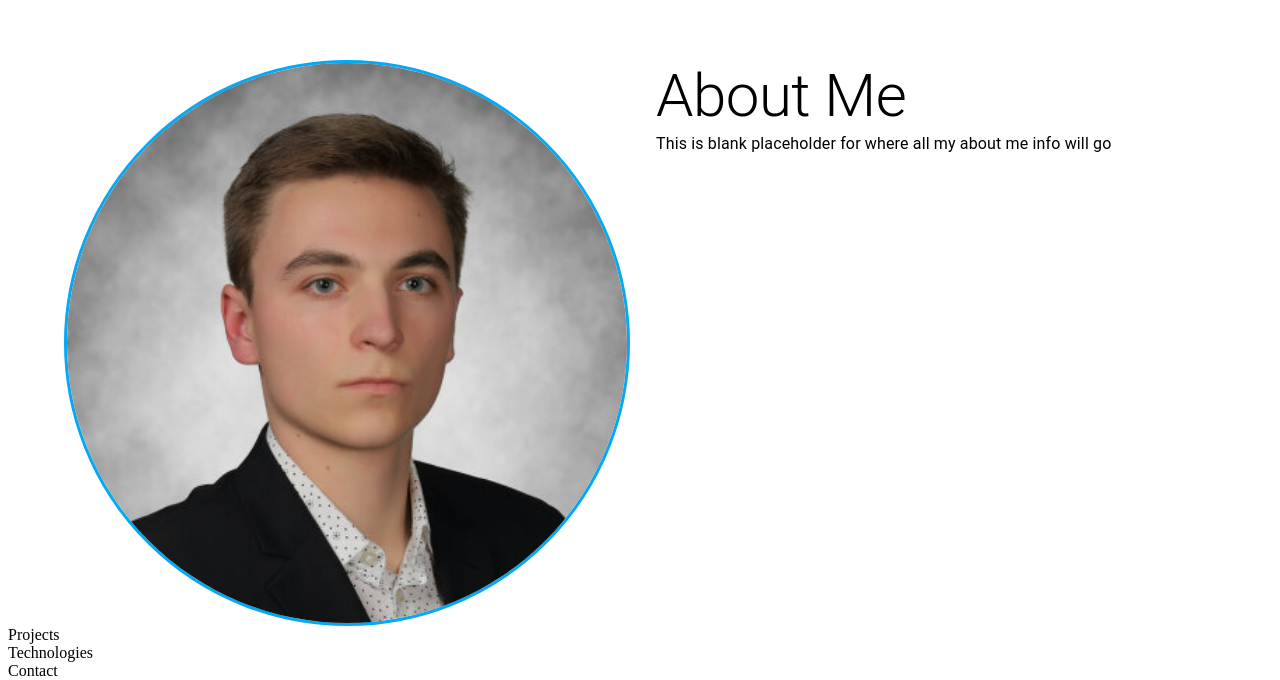
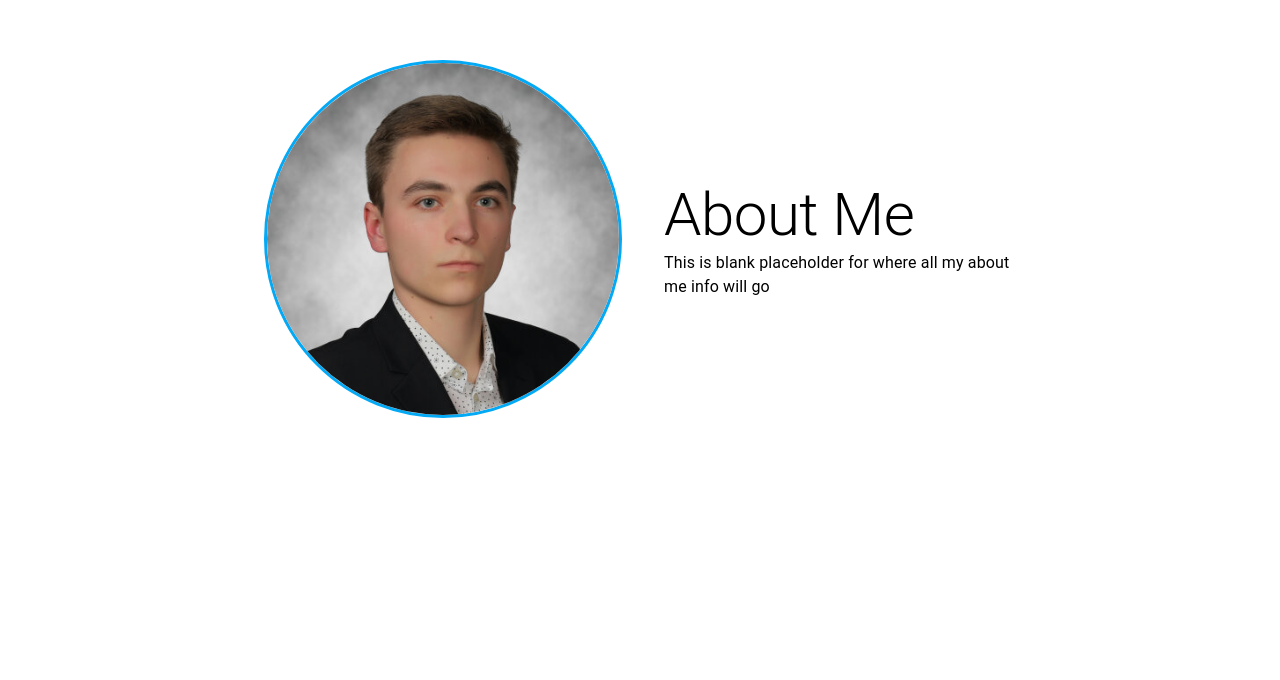
Before and after one commit to couvq/Portfolio-Site-V.2, a React (Create React App) app in the folder portfolio-site-v2/: page / in a window 1280 px wide. Shown: the part 980-1660 px from the top of the page. Built offline with nearby package versions, Linux system fonts and the light colour scheme.

Commit message:
added some full page styling to about.js

```diff
--- a/portfolio-site-v2/src/components/About/About.js
+++ b/portfolio-site-v2/src/components/About/About.js
@@ -6,8 +6,8 @@ import AboutText from "./AboutText";
 const About = () => {
   return (
     <div id="About">
-      <Container>
-        <Grid container spacing={4}>
+      <Container sx={{ width: '100vh', height: '100vh'}}>
+        <Grid container spacing={6} alignItems="center" justifyContent="center">
           <Grid item sm={12} md={6}>
             <AboutImage />
           </Grid>
```
